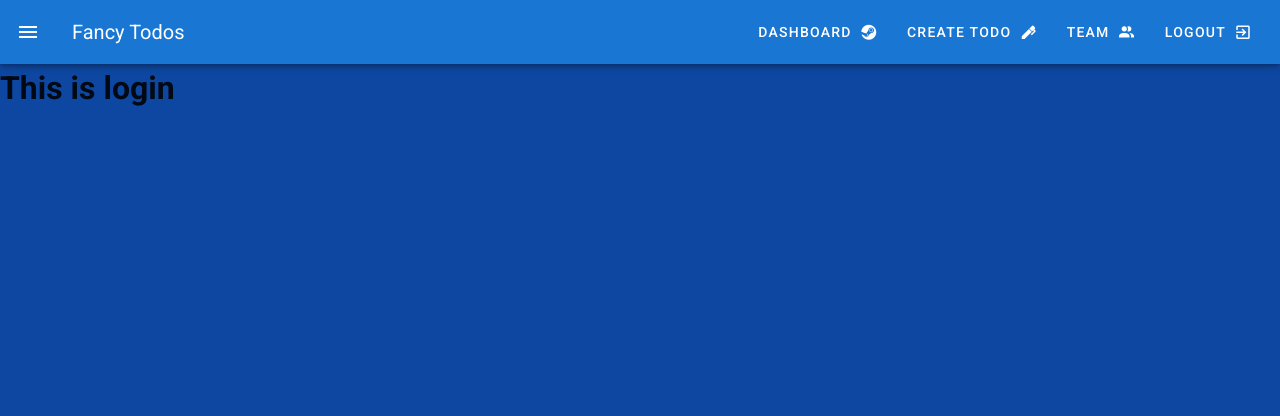
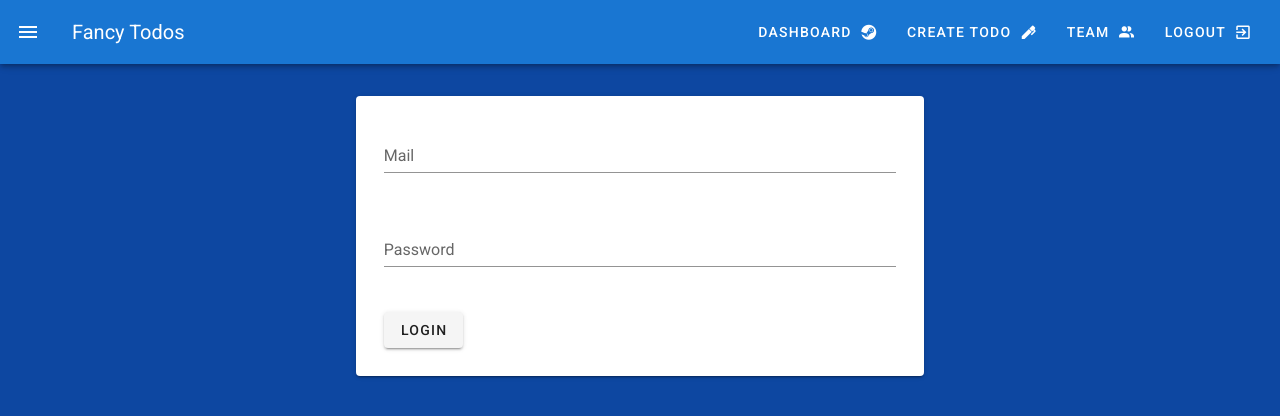
Before and after one commit to HuangStanley050/vue-todo-fancy, a Vue app: page /login in a window 1280 px wide. Shown: the top 416 px of the page. Built offline with nearby package versions, Linux system fonts and the light colour scheme.

Commit message:
added a skeleton login page, next is to implement vuex

```diff
--- a/src/App.vue
+++ b/src/App.vue
@@ -1,7 +1,7 @@
 <template>
   <v-app style="background: #0D47A1;">
     <NavBar />
-    <v-content>
+    <v-content class="mx-4 mb-4">
       <router-view> </router-view>
     </v-content>
   </v-app>
--- a/src/views/CreateTodo.vue
+++ b/src/views/CreateTodo.vue
@@ -1,5 +1,10 @@
 <template>
-  <h1>Createtodo</h1>
+  <div>
+    <h1 class="grey--text">Createtodo</h1>
+    <v-container class="my-5">
+      content
+    </v-container>
+  </div>
 </template>
 <script>
 export default {};
--- a/src/views/DashBoard.vue
+++ b/src/views/DashBoard.vue
@@ -1,6 +1,9 @@
 <template>
   <div>
-    <h1>Dashboard</h1>
+    <h1 class="grey--text">Dashboard</h1>
+    <v-container class="my-5">
+      content
+    </v-container>
   </div>
 </template>
 
--- a/src/views/Login.vue
+++ b/src/views/Login.vue
@@ -1,5 +1,98 @@
 <template>
-  <div class="about">
-    <h1>This is login</h1>
+  <div class="login">
+    <v-container class="my-5">
+      <v-row v-if="error">
+        <v-col xs="12" sm="6" offset-sm="3">
+          <Alert :text="error" @dismissed="onDismissed">{{ text }}</Alert>
+        </v-col>
+      </v-row>
+      <v-row>
+        <v-col xs="12" sm="6" offset-sm="3">
+          <v-card>
+            <v-card-text>
+              <v-container>
+                <form @submit.prevent="onSignin">
+                  <v-row>
+                    <v-col xs="12">
+                      <v-text-field
+                        required
+                        type="email"
+                        v-model="email"
+                        name="email"
+                        label="Mail"
+                        id="email"
+                      >
+                      </v-text-field>
+                    </v-col>
+                  </v-row>
+                  <v-row>
+                    <v-col xs="12">
+                      <v-text-field
+                        required
+                        type="password"
+                        v-model="password"
+                        name="password"
+                        label="Password"
+                        id="password"
+                      >
+                      </v-text-field>
+                    </v-col>
+                  </v-row>
+
+                  <v-row>
+                    <v-col xs="12">
+                      <v-btn
+                        :disabled="loading"
+                        :loading="loading"
+                        type="submit"
+                      >
+                        Login
+                        <template v-slot:loader>
+                          <span class="custom-loader">
+                            <v-icon light>mdi-loading</v-icon>
+                          </span>
+                        </template>
+                      </v-btn>
+                    </v-col>
+                  </v-row>
+                </form>
+              </v-container>
+            </v-card-text>
+          </v-card>
+        </v-col>
+      </v-row>
+    </v-container>
   </div>
 </template>
+<script>
+export default {
+  methods: {
+    onDismissed() {
+      //this.$store.dispatch("clearError");
+    },
+    onSignin() {
+      // this.$store.dispatch("signUserin", {
+      //   email: this.email,
+      //   password: this.password
+      // });
+    }
+  },
+  computed: {
+    loading() {
+      //return this.$store.getters.loading;
+    },
+    error() {
+      //return this.$store.getters.error;
+    },
+    user() {
+      //return this.$store.getters.user;
+    }
+  },
+  data() {
+    return {
+      email: "",
+      password: ""
+    };
+  }
+};
+</script>
--- a/src/views/Team.vue
+++ b/src/views/Team.vue
@@ -1,5 +1,10 @@
 <template>
-  <h1>Team</h1>
+  <div>
+    <h1 class="grey--text">Team</h1>
+    <v-container class="my-5">
+      content
+    </v-container>
+  </div>
 </template>
 <script>
 export default {};
```
